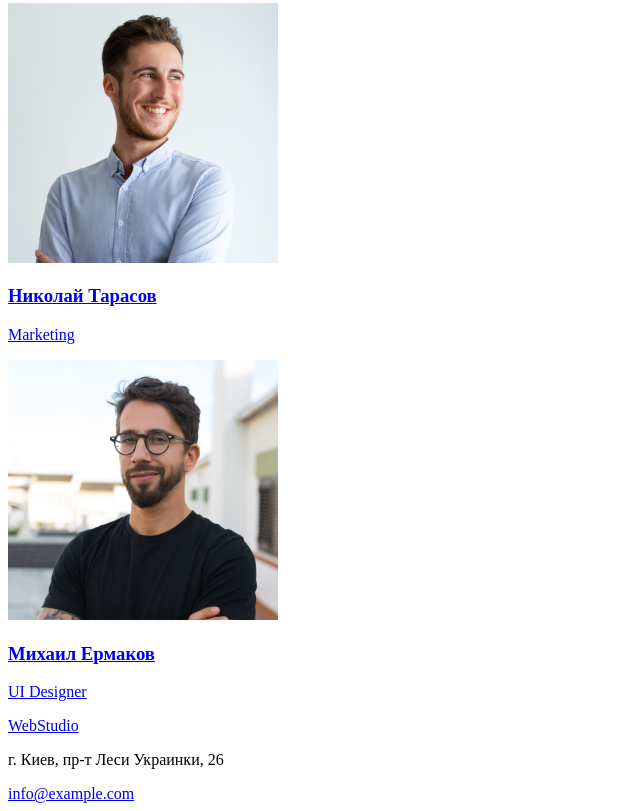
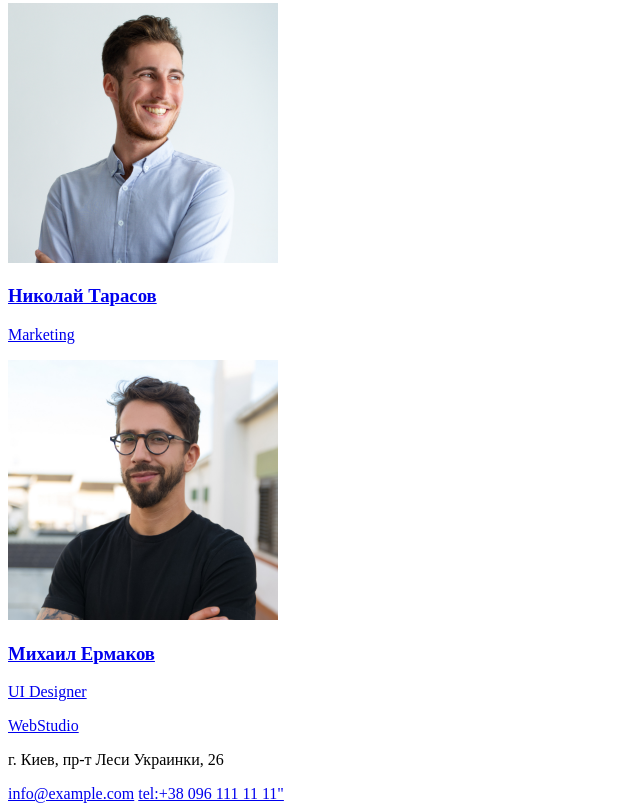
Before and after one commit to Putra-Andrew/Putra-A, a plain HTML site: page index.html in a window 1280 px wide. Shown: the part 1206-2017 px from the top of the page, without its empty margins (0-640 px from the left). Drawn offline with Linux system fonts and the light colour scheme.

Commit message:
nev comit5

```diff
--- a/index.html
+++ b/index.html
@@ -69,7 +69,7 @@
         <a href="#">WebStudio</a>
         <p>г. Киев, пр-т Леси Украинки, 26</p>
         <a href="#">info@example.com</a>
-        <a href="tel:+38 096 111 11 11"></a>
+        <a href="#">tel:+38 096 111 11 11"</a>
     </footer>
 </body>
 
```
